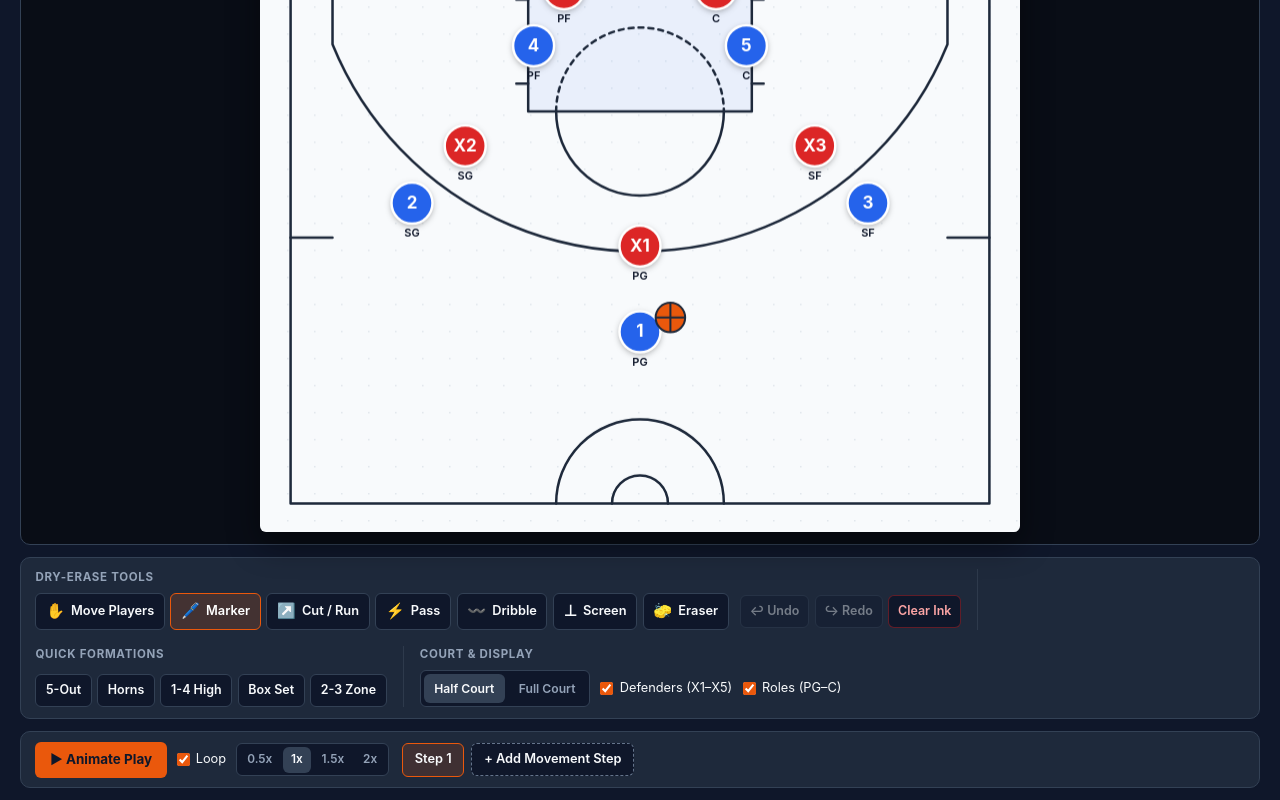
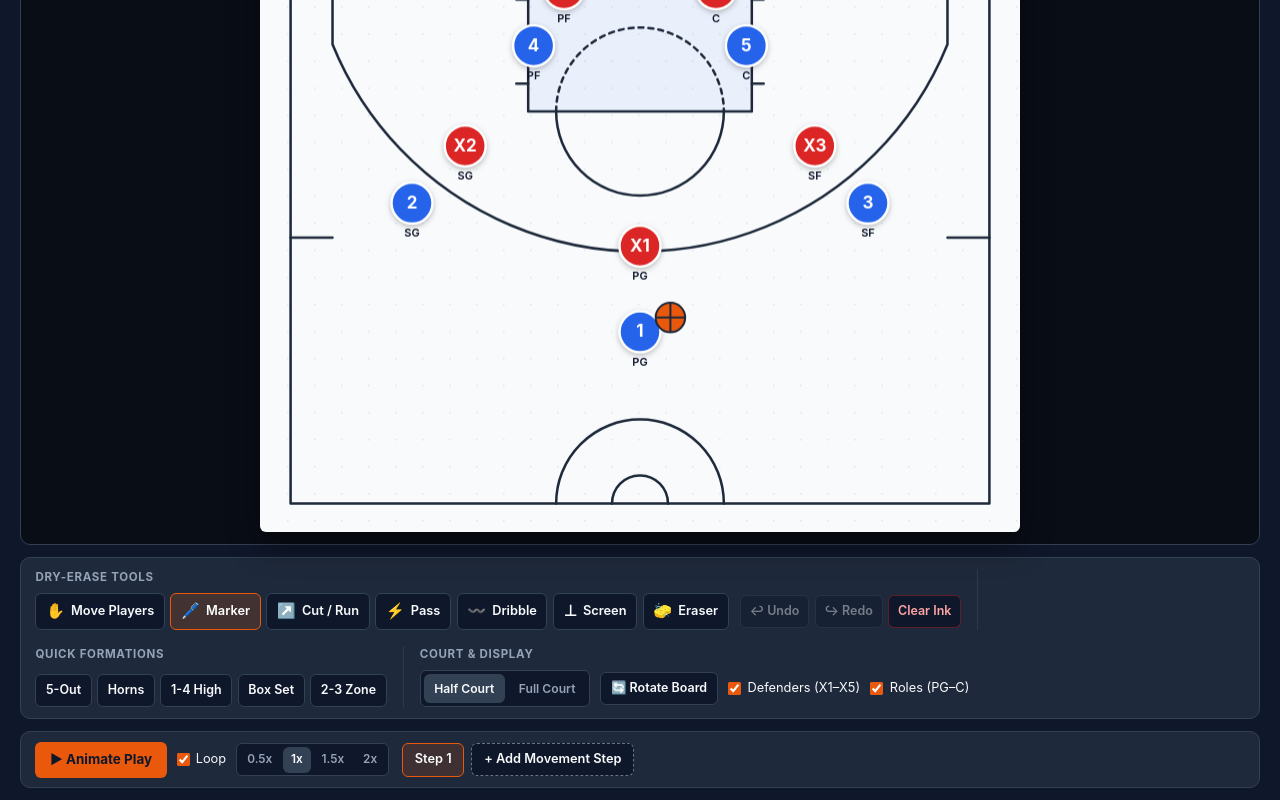
Before and after one commit to kennith/courtvision-app, a Vue app: page / in a window 1280 px wide. Shown: the part 339-1139 px from the top of the page. Built offline with nearby package versions, Linux system fonts and the light colour scheme.

Commit message:
feat(board): add 180-degree Rotate Board button in Court & Display section

```diff
--- a/src/components/CourtCanvas.vue
+++ b/src/components/CourtCanvas.vue
@@ -21,9 +21,12 @@ function getNormalizedCoords(event) {
   const canvas = canvasRef.value
   if (!canvas) return { x: 0.5, y: 0.5 }
   const rect = canvas.getBoundingClientRect()
-  const x = Math.max(0.01, Math.min(0.99, (event.clientX - rect.left) / rect.width))
-  const y = Math.max(0.01, Math.min(0.99, (event.clientY - rect.top) / rect.height))
-  return { x, y }
+  const rawX = Math.max(0.01, Math.min(0.99, (event.clientX - rect.left) / rect.width))
+  const rawY = Math.max(0.01, Math.min(0.99, (event.clientY - rect.top) / rect.height))
+  if (boardStore.courtRotated) {
+    return { x: 1 - rawX, y: 1 - rawY }
+  }
+  return { x: rawX, y: rawY }
 }
 
 function findHitToken(normX, normY) {
@@ -450,12 +453,13 @@ function drawGhostPaths(ctx, w, h) {
 function drawTokens(ctx, w, h) {
   const tokens = boardStore.displayedTokens
   const tokenRadius = Math.max(15, Math.min(24, w * 0.027))
+  const rotated = boardStore.courtRotated
 
   tokens.forEach((tk) => {
     if (!boardStore.showDefense && tk.team === 'defense') return
 
-    const cx = tk.x * w
-    const cy = tk.y * h
+    const cx = (rotated ? 1 - tk.x : tk.x) * w
+    const cy = (rotated ? 1 - tk.y : tk.y) * h
 
     ctx.save()
 
@@ -522,6 +526,13 @@ function renderBoard() {
   ctx.save()
   ctx.setTransform(dpr, 0, 0, dpr, 0, 0)
 
+  ctx.save()
+  if (boardStore.courtRotated) {
+    ctx.translate(cssW / 2, cssH / 2)
+    ctx.rotate(Math.PI)
+    ctx.translate(-cssW / 2, -cssH / 2)
+  }
+
   drawCourtMarkings(ctx, cssW, cssH)
   drawGhostPaths(ctx, cssW, cssH)
 
@@ -542,6 +553,7 @@ function renderBoard() {
       cssH
     )
   }
+  ctx.restore()
 
   drawTokens(ctx, cssW, cssH)
   ctx.restore()
@@ -609,6 +621,7 @@ watch(
   () => [
     boardStore.currentFrameIndex,
     boardStore.courtMode,
+    boardStore.courtRotated,
     boardStore.showDefense,
     boardStore.showPlayerRoles,
     boardStore.currentFrame.strokes.length,
--- a/src/components/MarkerToolbar.vue
+++ b/src/components/MarkerToolbar.vue
@@ -107,6 +107,16 @@ const formations = [
             Full Court
           </button>
         </div>
+
+        <button
+          type="button"
+          class="chip-btn"
+          :class="{ active: boardStore.courtRotated }"
+          title="Rotate the board 180 degrees"
+          @click="boardStore.rotateBoard()"
+        >
+          🔄 Rotate Board
+        </button>
 
         <div class="toggles-row">
           <label class="checkbox-label" for="toggle-defense">
@@ -249,9 +259,14 @@ const formations = [
   white-space: nowrap;
 }
 
-.chip-btn:hover {
+.chip-btn:hover,
+.chip-btn.active {
   border-color: var(--brand-color);
   color: #fff;
+}
+
+.chip-btn.active {
+  background-color: rgba(234, 88, 12, 0.18);
 }
 
 .court-display-row {
--- a/src/stores/useBoardStore.js
+++ b/src/stores/useBoardStore.js
@@ -282,6 +282,7 @@ export const useBoardStore = defineStore('board', () => {
   const playTitle = ref('Untitled Play')
   const playCategory = ref('Offense')
   const courtMode = ref('half') // 'half' | 'full'
+  const courtRotated = ref(false)
   const showDefense = ref(true)
   const showPlayerRoles = ref(true)
 
@@ -560,6 +561,10 @@ export const useBoardStore = defineStore('board', () => {
     }
   }
 
+  function rotateBoard() {
+    courtRotated.value = !courtRotated.value
+  }
+
   function setCourtMode(mode) {
     if (courtMode.value === mode) return
     courtMode.value = mode
@@ -681,6 +686,7 @@ export const useBoardStore = defineStore('board', () => {
     playTitle,
     playCategory,
     courtMode,
+    courtRotated,
     showDefense,
     showPlayerRoles,
     activeTool,
@@ -707,6 +713,7 @@ export const useBoardStore = defineStore('board', () => {
     deleteFrame,
     selectFrame,
     applyFormation,
+    rotateBoard,
     setCourtMode,
     resetNewPlay,
     saveCurrentPlay,
```
